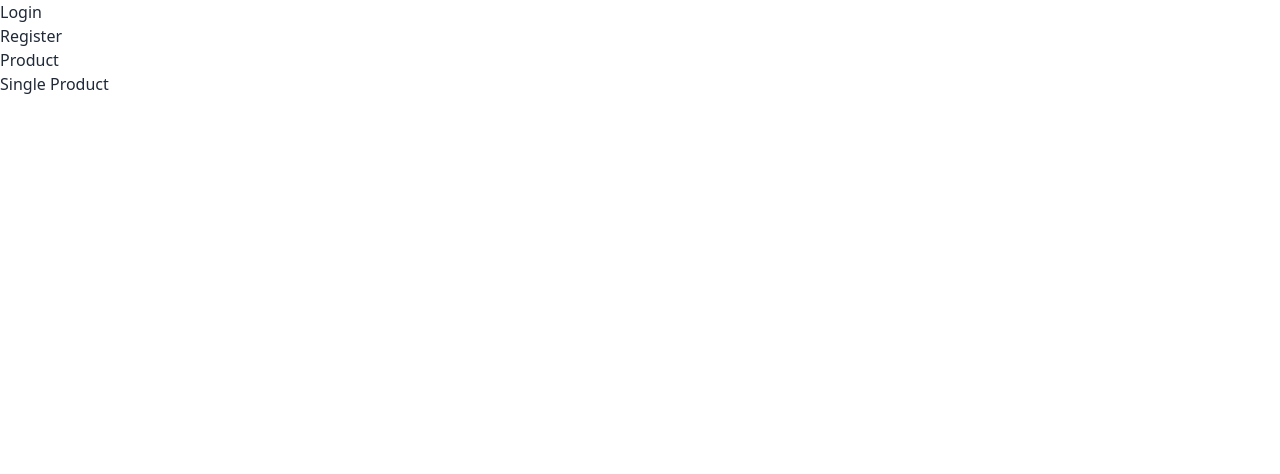
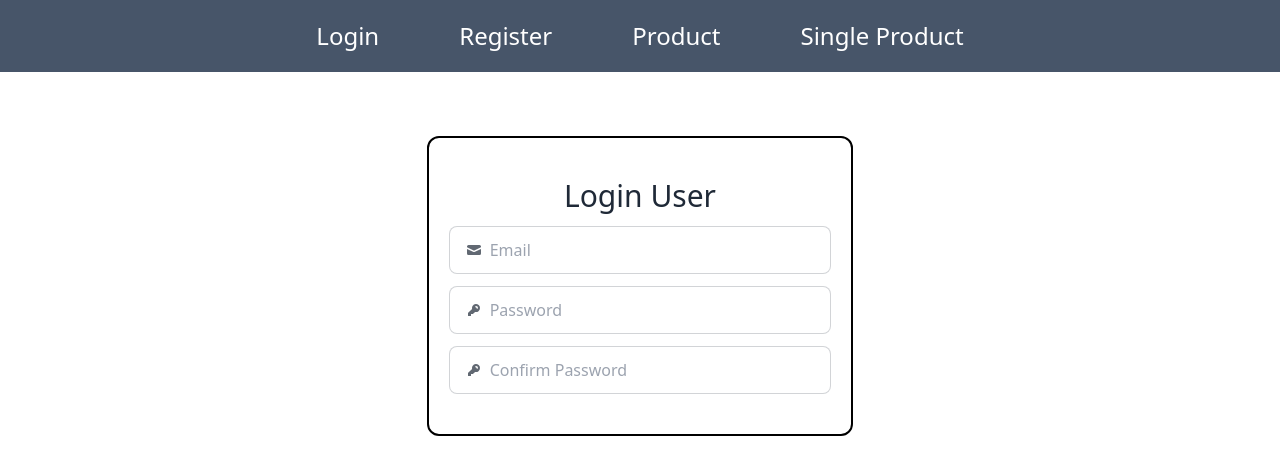
Before and after one commit to Aayan-Ahmed-17/Dynamic-Routing, a React (Vite) app: page / in a window 1280 px wide. Shown: the top 474 px of the page. Built offline with nearby package versions, Linux system fonts and the light colour scheme.

Commit message:
static routing | created Form Login and Register

```diff
--- /dev/null
+++ b/src/components/Form.jsx
@@ -0,0 +1,57 @@
+import React from "react";
+
+const Form = ({name}) => {
+  return (
+    <div className="w-2/6 mx-auto grid gap-3 border-2 border-black px-5 py-10 rounded-xl mt-16">
+        <h2 className="text-center text-3xl">{name}</h2>
+      <label className="input input-bordered flex items-center gap-2">
+        <svg
+          xmlns="http://www.w3.org/2000/svg"
+          viewBox="0 0 16 16"
+          fill="currentColor"
+          className="h-4 w-4 opacity-70"
+        >
+          <path d="M2.5 3A1.5 1.5 0 0 0 1 4.5v.793c.026.009.051.02.076.032L7.674 8.51c.206.1.446.1.652 0l6.598-3.185A.755.755 0 0 1 15 5.293V4.5A1.5 1.5 0 0 0 13.5 3h-11Z" />
+          <path d="M15 6.954 8.978 9.86a2.25 2.25 0 0 1-1.956 0L1 6.954V11.5A1.5 1.5 0 0 0 2.5 13h11a1.5 1.5 0 0 0 1.5-1.5V6.954Z" />
+        </svg>
+        <input type="text" className="grow" placeholder="Email" />
+      </label>
+      <label className="input input-bordered flex items-center gap-2">
+        <svg
+          xmlns="http://www.w3.org/2000/svg"
+          viewBox="0 0 16 16"
+          fill="currentColor"
+          className="h-4 w-4 opacity-70"
+        >
+          <path
+            fillRule="evenodd"
+            d="M14 6a4 4 0 0 1-4.899 3.899l-1.955 1.955a.5.5 0 0 1-.353.146H5v1.5a.5.5 0 0 1-.5.5h-2a.5.5 0 0 1-.5-.5v-2.293a.5.5 0 0 1 .146-.353l3.955-3.955A4 4 0 1 1 14 6Zm-4-2a.75.75 0 0 0 0 1.5.5.5 0 0 1 .5.5.75.75 0 0 0 1.5 0 2 2 0 0 0-2-2Z"
+            clipRule="evenodd"
+          />
+        </svg>
+        <input type="password" className="grow" placeholder="Password" />
+      </label>
+      <label className="input input-bordered flex items-center gap-2">
+        <svg
+          xmlns="http://www.w3.org/2000/svg"
+          viewBox="0 0 16 16"
+          fill="currentColor"
+          className="h-4 w-4 opacity-70"
+        >
+          <path
+            fillRule="evenodd"
+            d="M14 6a4 4 0 0 1-4.899 3.899l-1.955 1.955a.5.5 0 0 1-.353.146H5v1.5a.5.5 0 0 1-.5.5h-2a.5.5 0 0 1-.5-.5v-2.293a.5.5 0 0 1 .146-.353l3.955-3.955A4 4 0 1 1 14 6Zm-4-2a.75.75 0 0 0 0 1.5.5.5 0 0 1 .5.5.75.75 0 0 0 1.5 0 2 2 0 0 0-2-2Z"
+            clipRule="evenodd"
+          />
+        </svg>
+        <input
+          type="password"
+          className="grow"
+          placeholder="Confirm Password"
+        />
+      </label>
+    </div>
+  );
+};
+
+export default Form;
--- a/src/components/Navbar.jsx
+++ b/src/components/Navbar.jsx
@@ -1,23 +1,23 @@
-import React from 'react'
-import { Link } from 'react-router-dom'
+import React from "react";
+import { Link } from "react-router-dom";
 
 const Navbar = () => {
   return (
-    <>
+    <div className="flex justify-center gap-20 bg-slate-600 text-white p-5 text-2xl w-full">
       <h2>
-        <Link to={'Login'}>Login</Link>
+        <Link to={"Login"}>Login</Link>
       </h2>
       <h2>
-        <Link to={'Register'}>Register</Link>
+        <Link to={"Register"}>Register</Link>
       </h2>
       <h2>
-        <Link to={'Product'}>Product</Link>
+        <Link to={"Product"}>Product</Link>
       </h2>
       <h2>
-        <Link to={'ProductDetail'}>Single Product</Link>
+        <Link to={"Productdetail"}>Single Product</Link>
       </h2>
-    </>
-  )
-}
+    </div>
+  );
+};
 
-export default Navbar
+export default Navbar;
--- a/src/main.jsx
+++ b/src/main.jsx
@@ -19,15 +19,15 @@ const router = createBrowserRouter([
         element: <Login />,
       },
       {
-        path: "/",
+        path: "register",
         element: <Register />,
       },
       {
-        path: "/",
+        path: "product",
         element: <Product />,
       },
       {
-        path: "/",
+        path: "productdetail",
         element: <ProductDetail />,
       },
     ],
--- a/src/routes/Login.jsx
+++ b/src/routes/Login.jsx
@@ -1,10 +1,11 @@
 import React from 'react'
+import Form from '../components/Form'
 
 const Login = () => {
   return (
-    <div>
-
-    </div>
+    <>
+      <Form name={"Login User"}/>
+    </>
   )
 }
 
--- a/src/routes/Register.jsx
+++ b/src/routes/Register.jsx
@@ -1,10 +1,11 @@
 import React from 'react'
+import Form from '../components/Form'
 
 const Register = () => {
   return (
-    <div>
-
-    </div>
+    <>
+      <Form name={"Register Now!"}/>
+    </>
   )
 }
 
```
